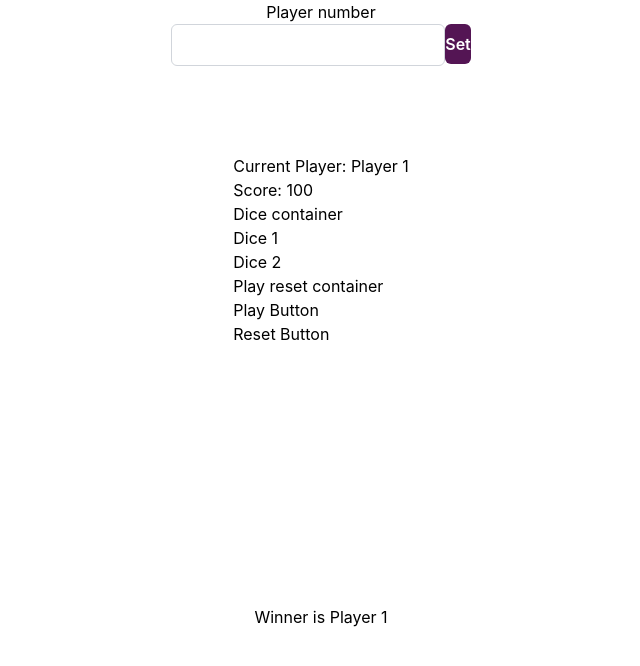
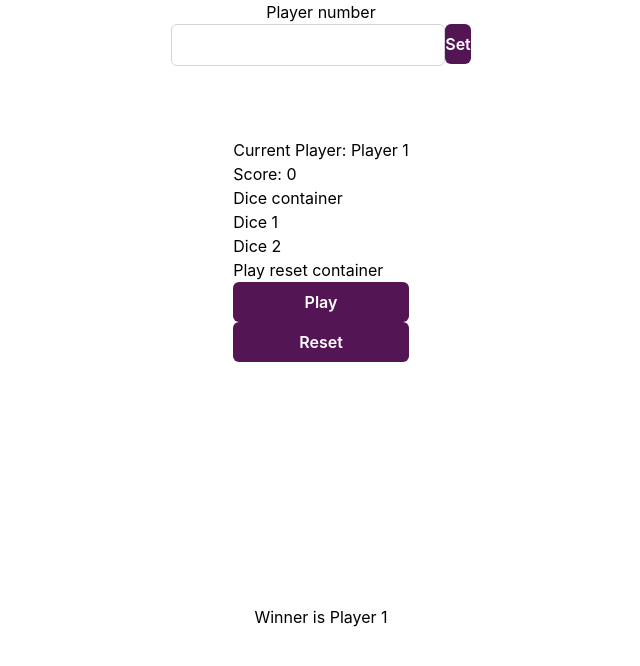
Before and after one commit to Gaello-Rajaonah/dice-app, a React (Create React App) app: page / in a window 1280 px wide. Shown: the top 666 px of the page, without its empty margins (319-959 px from the left). Built offline with nearby package versions, Linux system fonts and the light colour scheme.

Commit message:
Draft play button action

```diff
--- a/src/containers/DicePlatform/DicePlatform.tsx
+++ b/src/containers/DicePlatform/DicePlatform.tsx
@@ -1,9 +1,32 @@
-const DicePlatform = () => {
+import Button from "../../components/Button";
+
+interface Dices{
+    dice1:number
+    dice2:number
+}
+
+interface DicePlatformProps{
+    playerTurn: number[]
+    playerPlayedCount: number
+    handlePlayerPlayed : ()=>void
+    dices: Dices
+}
+
+const DicePlatform = (props: DicePlatformProps) => {
+
+    const {playerTurn,playerPlayedCount,handlePlayerPlayed,dices} = props
+
+    const score = dices.dice1 + dices.dice2
+
+    const handlePlay= ()=>{
+        handlePlayerPlayed()
+    }
+
     return (
       <div className="">
          <h3>Current Player: Player 1</h3>
 
-         <h3>Score: 100</h3>
+         <h3>Score: {score}</h3>
 
          <div>
 
@@ -15,8 +38,8 @@ const DicePlatform = () => {
 
          <div>
             Play reset container
-            <div>Play Button</div>
-            <div>Reset Button</div>
+            <div><Button onClick={handlePlay} className="text-white" label="Play"/></div>
+            <div><Button className="text-white" label="Reset"/></div>
          </div>
       </div>
     );
--- a/src/pages/DiceHome/DiceHome.tsx
+++ b/src/pages/DiceHome/DiceHome.tsx
@@ -5,21 +5,28 @@ import Button from "../../components/Button";
 import { generatePlayerArray } from "../../utils/functions";
 
 const DiceHome = () => {
-    const [totalPlayer,setTotalPlayer] = useState(0)
-    const [playerScore,setPlayerScore] = useState({})
-    const [dices,setDices]=useState({dice1:0,dice2:0})
-    const [playerPlayed,setPlayerPlayed] = useState(0)
-    const [playerTurn,setPlayerTurn] = useState([] as number[])
+    const [totalPlayer, setTotalPlayer] = useState(0)
+    const [playerScore, setPlayerScore] = useState({})
+    const [dices, setDices] = useState({ dice1: 0, dice2: 0 })
+    const [playerPlayedCount, setPlayerPlayedCount] = useState(0)
+    const [playerTurn, setPlayerTurn] = useState([] as number[])
 
     const onChangeInput = (e: ChangeEvent<HTMLInputElement>) => {
-        const value =  e.target.value ;
+        const value = e.target.value;
         setTotalPlayer(Number(value));
-      };
+    };
 
-    const onSetTotalPlayer = ()=>{
-       const playerArray= generatePlayerArray(totalPlayer)
-       setPlayerTurn(playerArray)
+    const handleSetTotalPlayer = () => {
+        const playerArray = generatePlayerArray(totalPlayer)
+        setPlayerTurn(playerArray)
     }
+
+    const handlePlayerPlayed = () => {
+        setPlayerPlayedCount(playerPlayedCount + 1)
+        setDices({ ...dices, dice1: 3, dice2: 5 })
+    }
+
+    const isWinner = playerPlayedCount == totalPlayer
 
 
     return (
@@ -28,18 +35,21 @@ const DiceHome = () => {
             <div className="flex flex-col items-center">
                 <div> Player number </div>
                 <div className="flex">
-                    <div><Input onChange={onChangeInput}/></div>
-                    <div><Button onClick={onSetTotalPlayer} className="text-white" label="Set"/></div>
+                    <div><Input onChange={onChangeInput} /></div>
+                    <div><Button onClick={handleSetTotalPlayer} className="text-white" label="Set" /></div>
                 </div>
 
             </div>
             <div className="flex h-full w-full items-center justify-center">
-                <DicePlatform />
+                <DicePlatform dices={dices} handlePlayerPlayed={handlePlayerPlayed} playerPlayedCount={playerPlayedCount} playerTurn={playerTurn} />
             </div>
 
-            <div className="flex h-full w-full items-center justify-center">
-                Winner is Player 1
-            </div>
+            {isWinner && (
+                <div className="flex h-full w-full items-center justify-center">
+                    Winner is Player 1
+                </div>
+            )}
+
 
         </div>
 
```
